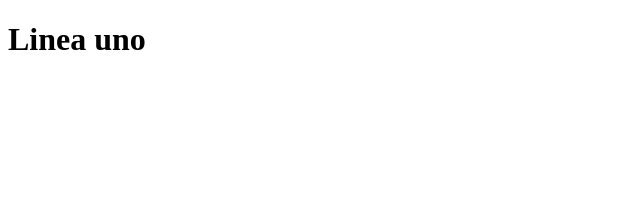
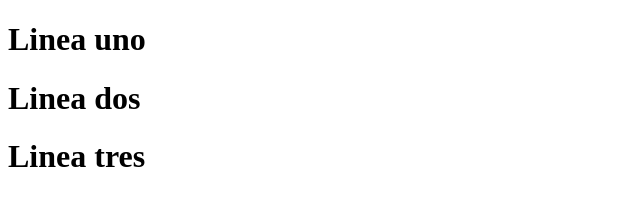
Before and after one commit to valerithcamacho2503-bit/pagina_git_lunes, a plain HTML site: page index.html in a window 1280 px wide. Shown: the whole page, without its empty margins (0-640 px from the left). Drawn offline with Linux system fonts and the light colour scheme.

Commit message:
Cuarto Commit

```diff
--- a/index.html
+++ b/index.html
@@ -7,5 +7,7 @@
 </head>
 <body>
     <h1>Linea uno</h1>
+    <h1>Linea dos</h1>
+    <h1>Linea tres</h1>
 </body>
 </html>
```
